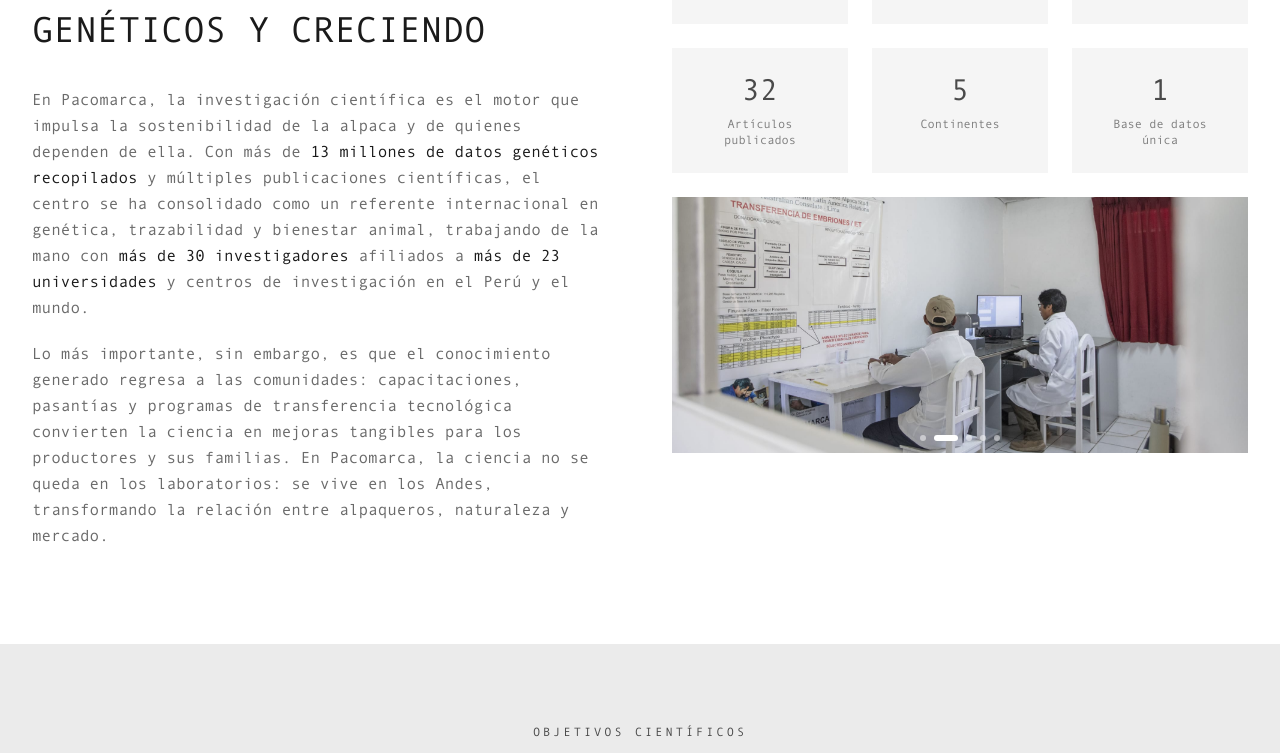
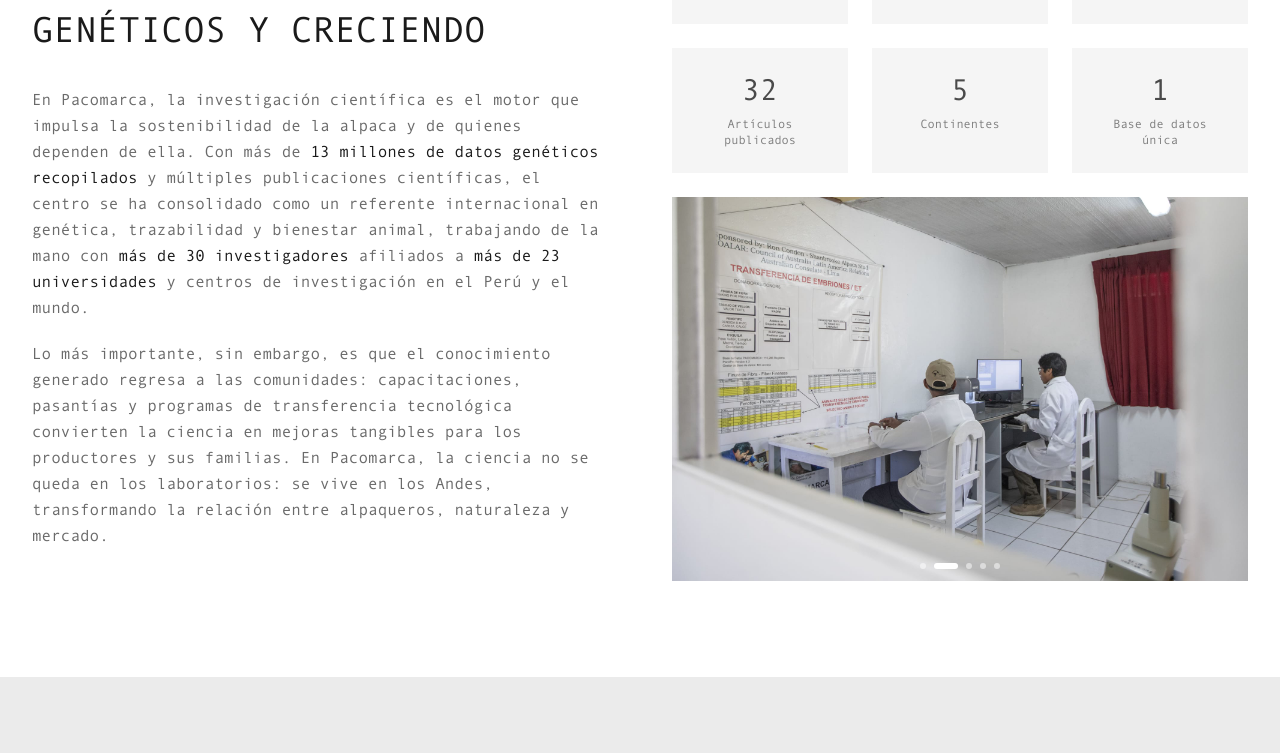
Before and after one commit to jpfernandezcenteno-max/Pacomarca, a Next.js app: page /ecosistema/cientificos in a window 1280 px wide. Shown: the part 621-1374 px from the top of the page. Built offline with nearby package versions, Linux system fonts and the light colour scheme; a web font is replaced by a local one.

Commit message:
Cientificos: carrusel con proporcion 3:2 para mostrar la imagen completa
Co-Authored-By: Claude Opus 4.8 <noreply@anthropic.com>

```diff
--- a/app/ecosistema/cientificos/page.tsx
+++ b/app/ecosistema/cientificos/page.tsx
@@ -174,7 +174,7 @@ export default function CientificosPage() {
                 </div>
               ))}
             </div>
-            <AutoCarousel images={cientificosFotos} className="mt-6 h-64" />
+            <AutoCarousel images={cientificosFotos} className="mt-6 aspect-[3/2]" />
           </FadeUp>
         </div>
       </section>
```
